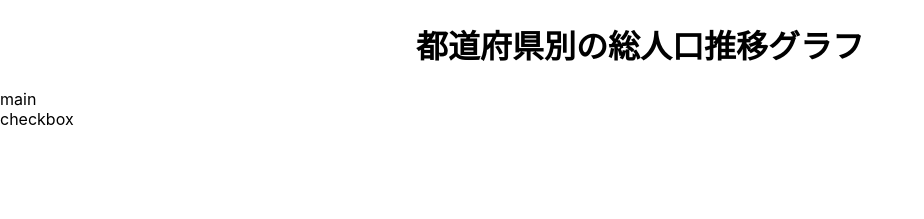
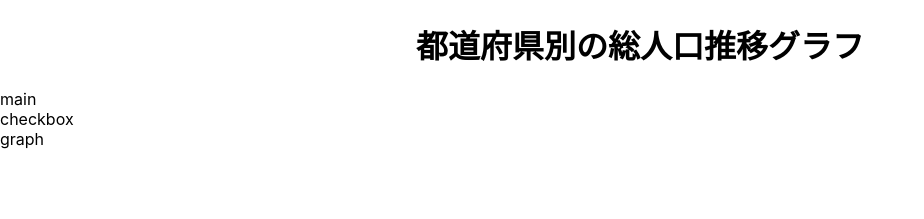
Before and after one commit to iwakitakuma33/spa_redux_chart_populations, a React (Create React App) app: page / in a window 1280 px wide. Shown: the top 219 px of the page, without its empty margins (0-924 px from the left). Built offline with nearby package versions, Linux system fonts and the light colour scheme.

Commit message:
【追加】GraphComponent

```diff
--- a/src/components/Graph.tsx
+++ b/src/components/Graph.tsx
@@ -0,0 +1,7 @@
+import React from "react";
+
+const Graph: React.FC = () => {
+  return <div>graph</div>;
+};
+
+export default Graph;
--- a/src/components/Main.tsx
+++ b/src/components/Main.tsx
@@ -1,11 +1,13 @@
 import React from "react";
 import CheckBoxField from "./CheckBoxField";
+import Graph from "./Graph";
 
 const Main: React.FC = () => {
   return (
     <main>
       <div>main</div>
       <CheckBoxField />
+      <Graph />
     </main>
   );
 };
```
